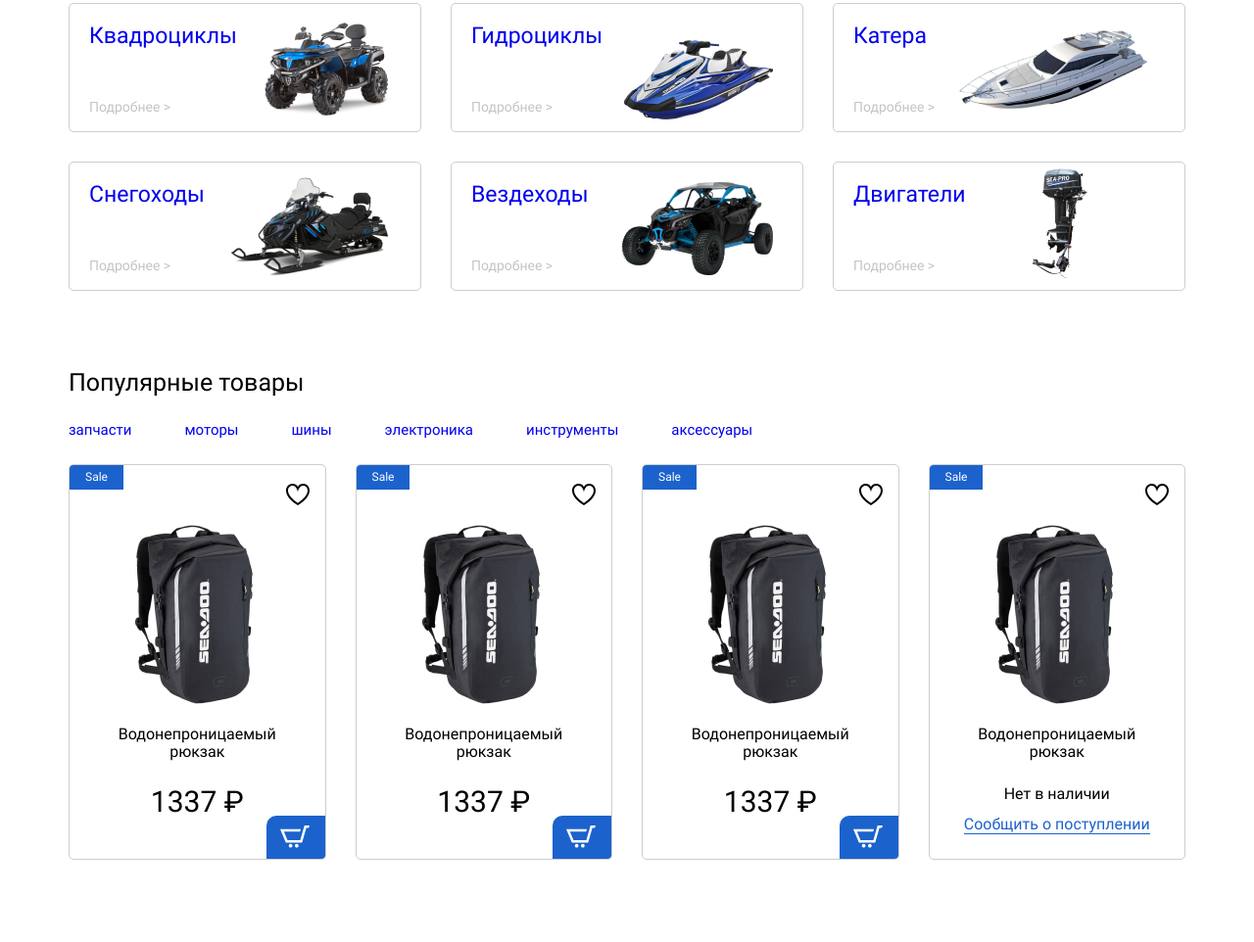
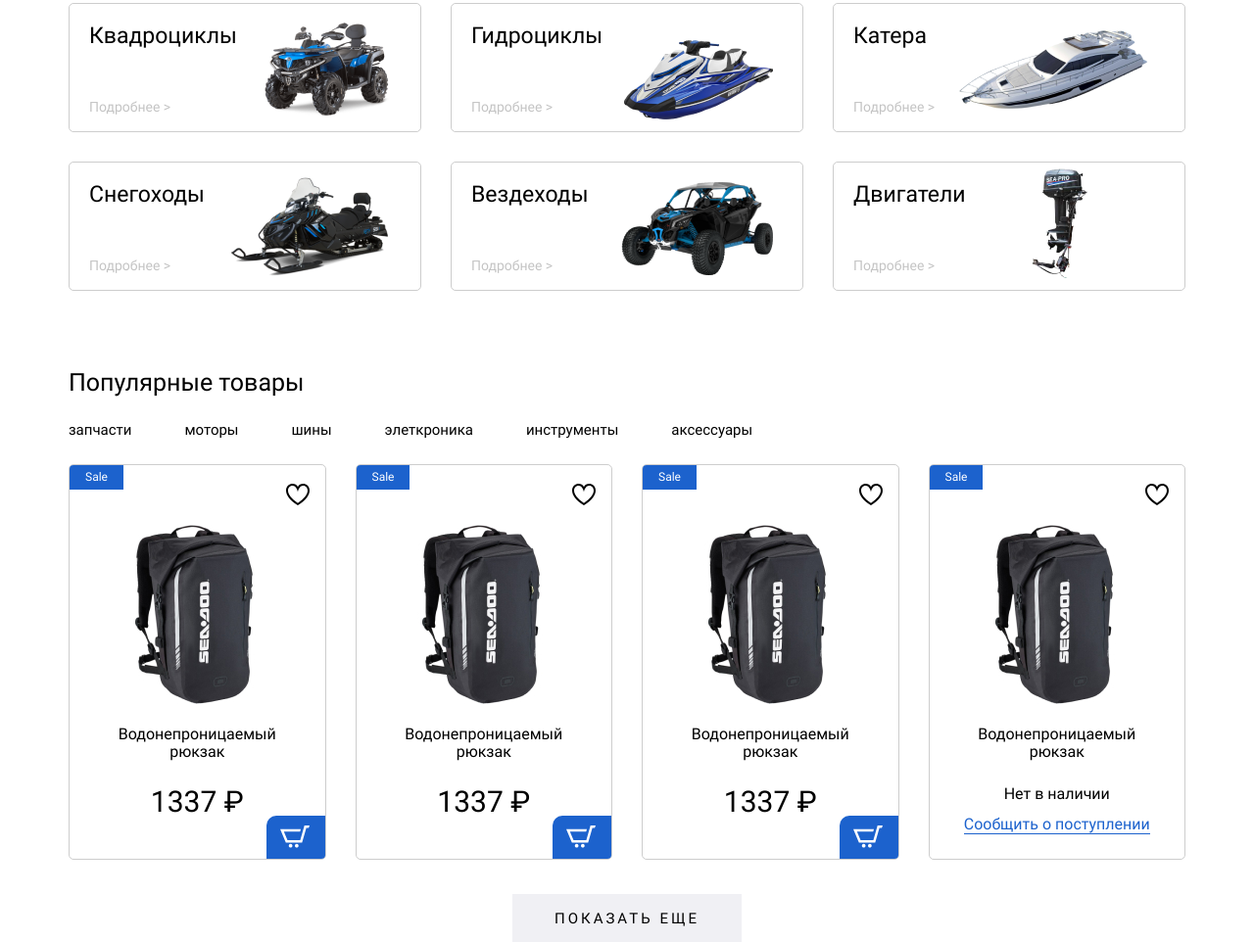
Before and after one commit to damino312/Ecommerce-layout-, a website: page src/pages/pages/index.html in a window 1280 px wide. Shown: the part 905-1867 px from the top of the page at 98% size. Before the commit the page ends 1783 px from the top, so only its background shows below. Drawn offline with nearby package versions, Linux system fonts and the light colour scheme; files that its build step writes are made by us from their sources.

Commit message:
complete popular-product

```diff
--- a/public/js/index.js
+++ b/public/js/index.js
@@ -25,7 +25,7 @@
 
     nextSlide = () => {
         this.sliderIndex += 1;
-    this.showSlide(this.sliderIndex);
+        this.showSlide(this.sliderIndex);
 
     }
 
@@ -47,7 +47,7 @@
 //search
 const searchItems = document.querySelectorAll('#srhItem');
 searchItems.forEach(element => {
-    element.addEventListener('click', ()=> {
+    element.addEventListener('click', () => {
         searchItems.forEach(elem => {
             elem.classList.remove('srh_active');
         });
@@ -82,3 +82,17 @@
         element.classList.add("dspl-none");
     }
 })
+
+//popular-product
+
+const popularBtn = document.querySelectorAll("#popularBtn") //selecting a new group
+popularBtn.forEach(element1 => {
+    element1.addEventListener('click', () => {
+        element1.classList.toggle('pplr-active')
+        popularBtn.forEach(element2 => {
+            if (element2 != element1) {
+                element2.classList.remove('pplr-active')
+            }
+        });
+    })
+})
--- a/src/pages/blocks/popular-product.html
+++ b/src/pages/blocks/popular-product.html
@@ -3,12 +3,12 @@
     <div class="container">
         <p class="popular-product__title">Популярные товары</p>
         <ul class="popular-product__sort">
-            <li class="popular-product__item"><a href="#">запчасти</a></li>
-            <li class="popular-product__item"><a href="#">моторы</a></li>
-            <li class="popular-product__item"><a href="#">шины</a></li>
-            <li class="popular-product__item"><a href="#">электроника</a></li>
-            <li class="popular-product__item"><a href="#">инструменты</a></li>
-            <li class="popular-product__item"><a href="#">аксессуары</a></li>
+            <li class="popular-product__item"><button class="popular-product__item-btn" id="popularBtn">запчасти</button></li>
+            <li class="popular-product__item"><button class="popular-product__item-btn" id="popularBtn">моторы</button></li>
+            <li class="popular-product__item"><button class="popular-product__item-btn" id="popularBtn">шины</button></li>
+            <li class="popular-product__item"><button class="popular-product__item-btn" id="popularBtn">элеткроника</button></li>
+            <li class="popular-product__item"><button class="popular-product__item-btn" id="popularBtn">инструменты</button></li>
+            <li class="popular-product__item"><button class="popular-product__item-btn" id="popularBtn">аксессуары</button></li>
         </ul>
 
         <ul class="product-slider">
@@ -85,5 +85,7 @@
                     </button>
             </li>
         </ul>
+        <button class="popular-product__more">показать еще</button>
+
     </div>
 </section>
--- a/src/scss/common/common.scss
+++ b/src/scss/common/common.scss
@@ -32,3 +32,8 @@
 .srh_active {
     background-color: $base-color;
 }
+
+.pplr-active {
+    border-bottom: 2px solid $accent-color !important; //overwritting is needed due to exisiting properties
+    padding-bottom: 10px !important; //overwritting is needed due to exisiting properties
+}
--- a/src/scss/common/reset.scss
+++ b/src/scss/common/reset.scss
@@ -12,3 +12,7 @@
 p {
     margin: 0;
 }
+
+a {
+    color: black;
+}
--- a/src/scss/components/popular-product.scss
+++ b/src/scss/components/popular-product.scss
@@ -12,19 +12,24 @@
         list-style: none;
         padding: 0;
         .popular-product__item {
-            padding-bottom: 10px;
+
             position: relative;
             display: inline-block;
-            border-bottom: 2px solid transparent;
+
             font-size: 15px;
             font-weight: 500;
             transition: 0.3s;
             &:not(:last-child) {
                 margin-right: 50px;
             }
-            &:hover {
-                border-bottom: 2px solid $accent-color;
+            .popular-product__item-btn {
+                padding: 0;
                 padding-bottom: 10px;
+                border-bottom: 2px solid transparent;
+                &:hover {
+                    border-bottom: 2px solid $accent-color;
+                    padding-bottom: 10px;
+                }
             }
         }
     }
@@ -147,4 +152,22 @@
             }
         }
     }
+    .popular-product__more {
+        display: block;
+        text-transform: uppercase;
+        margin: 0 auto;
+        margin-top: 35px;
+        padding: 17px 43px 15px 43px;
+        background-color: $base-color;
+        letter-spacing: 3px;
+        font-size: 15px;
+        transition: 0.3s;
+        &:hover {
+            opacity: 0.8;
+            color: $accent-color;
+        }
+
+
+    }
+
 }
```
Also changed, not shown: public/pages/blocks/popular-product.html (+8 -6 lines), public/pages/pages/index.html (+8 -6 lines), src/js/index.js (+16 -2 lines), public/css/common/common.css, public/css/common/index.css, public/css/common/reset.css, public/css/components/popular-product.css, public/css/index.css.
